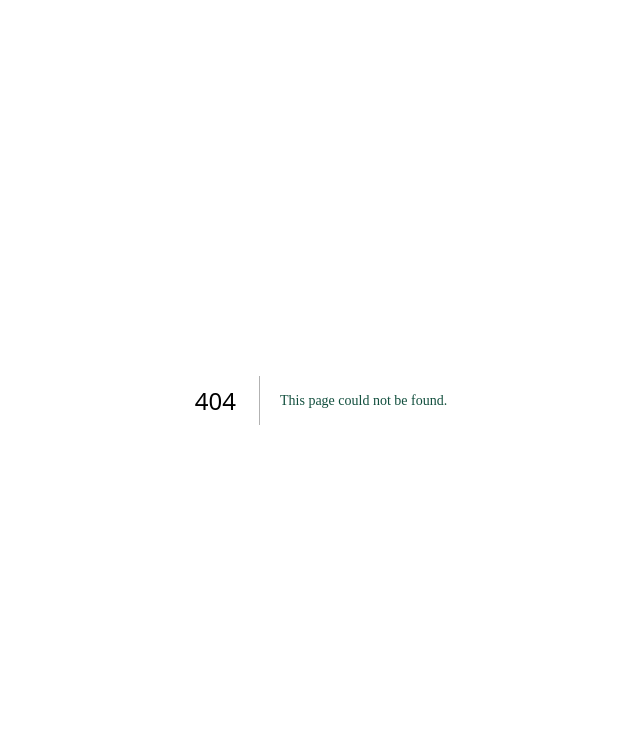
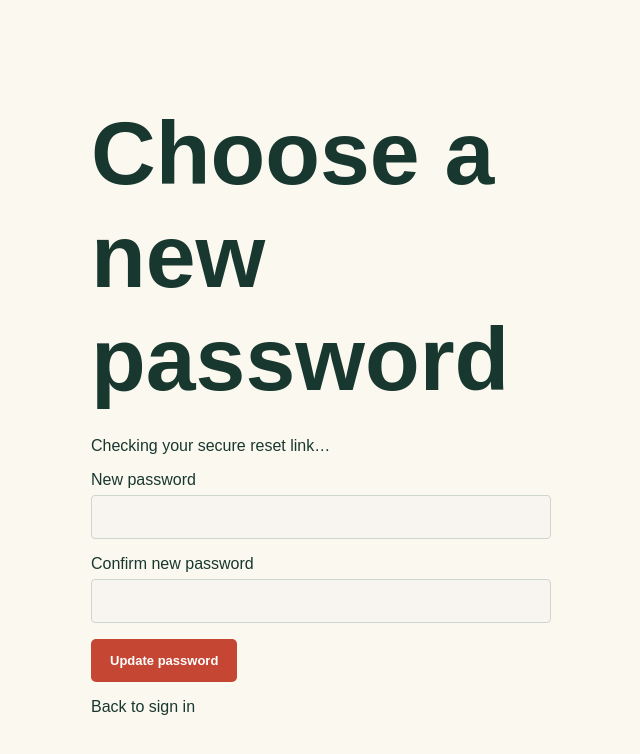
Before and after one commit to ApexHorizon80/sassy-salsa, a Next.js app: page /reset-password in a window 1280 px wide. Before the commit this address had no page. Shown: the top 754 px of the page, without its empty margins (319-959 px from the left). Built offline with nearby package versions, Linux system fonts and the light colour scheme; no server answers.

Commit message:
Add production password recovery flow

```diff
--- /dev/null
+++ b/app/forgot-password/page.tsx
@@ -0,0 +1,5 @@
+import { ForgotPasswordForm } from '@/components/ForgotPasswordForm';
+
+export const metadata = { title: 'Forgot password', robots: { index: false, follow: false } };
+
+export default function ForgotPasswordPage() { return <main className="auth-page"><ForgotPasswordForm /></main>; }
--- /dev/null
+++ b/app/reset-password/page.tsx
@@ -0,0 +1,5 @@
+import { ResetPasswordForm } from '@/components/ResetPasswordForm';
+
+export const metadata = { title: 'Reset password', robots: { index: false, follow: false } };
+
+export default function ResetPasswordPage() { return <main className="auth-page"><ResetPasswordForm /></main>; }
--- a/components/AuthForm.tsx
+++ b/components/AuthForm.tsx
@@ -6,5 +6,5 @@ import { getSupabaseBrowserClient } from '@/lib/supabase';
 export function AuthForm({ mode }: { mode: 'sign-in' | 'sign-up' }) {
   const router = useRouter(); const [email, setEmail] = useState(''); const [password, setPassword] = useState(''); const [fullName, setFullName] = useState(''); const [message, setMessage] = useState(''); const [error, setError] = useState(''); const [loading, setLoading] = useState(false);
   async function submit(event: FormEvent) { event.preventDefault(); setError(''); setMessage(''); if (!email.trim() || !/^\S+@\S+\.\S+$/.test(email)) return setError('Enter a valid email address.'); if (password.length < 6) return setError('Password must be at least 6 characters.'); if (mode === 'sign-up' && !fullName.trim()) return setError('Enter your full name.'); const client = getSupabaseBrowserClient(); if (!client) return setError('Authentication is not configured.'); setLoading(true); const result = mode === 'sign-up' ? await client.auth.signUp({ email: email.trim(), password, options: { data: { full_name: fullName.trim() } } }) : await client.auth.signInWithPassword({ email: email.trim(), password }); setLoading(false); if (result.error) return setError(mode === 'sign-up' ? 'We could not create your account. Please try again.' : 'Sign in failed. Check your email and password.'); if (mode === 'sign-up' && !result.data.session) return setMessage('Account created. Check your email to confirm your account, then sign in.'); router.push('/account'); router.refresh(); }
-  return <form className="auth-form" onSubmit={submit}><h1>{mode === 'sign-up' ? 'Create your account' : 'Welcome back'}</h1>{mode === 'sign-up' && <label>Full name<input value={fullName} onChange={(e) => setFullName(e.target.value)} autoComplete="name" /></label>}<label>Email<input type="email" value={email} onChange={(e) => setEmail(e.target.value)} autoComplete="email" /></label><label>Password<input type="password" value={password} onChange={(e) => setPassword(e.target.value)} autoComplete={mode === 'sign-up' ? 'new-password' : 'current-password'} /></label>{error && <p role="alert">{error}</p>}{message && <p role="status">{message}</p>}<button className="btn btn-primary" disabled={loading}>{loading ? 'Please wait…' : mode === 'sign-up' ? 'Create Account' : 'Sign In'}</button><p>{mode === 'sign-up' ? <>Already have an account? <a href="/sign-in">Sign in</a></> : <>New here? <a href="/create-account">Create an account</a></>}</p></form>;
+  return <form className="auth-form" onSubmit={submit}><h1>{mode === 'sign-up' ? 'Create your account' : 'Welcome back'}</h1>{mode === 'sign-up' && <label>Full name<input value={fullName} onChange={(e) => setFullName(e.target.value)} autoComplete="name" /></label>}<label>Email<input type="email" value={email} onChange={(e) => setEmail(e.target.value)} autoComplete="email" /></label><label>Password<input type="password" value={password} onChange={(e) => setPassword(e.target.value)} autoComplete={mode === 'sign-up' ? 'new-password' : 'current-password'} /></label>{mode === 'sign-in' && <a className="text-link" href="/forgot-password">Forgot password?</a>}{error && <p role="alert">{error}</p>}{message && <p role="status">{message}</p>}<button className="btn btn-primary" disabled={loading}>{loading ? 'Please wait…' : mode === 'sign-up' ? 'Create Account' : 'Sign In'}</button><p>{mode === 'sign-up' ? <>Already have an account? <a href="/sign-in">Sign in</a></> : <>New here? <a href="/create-account">Create an account</a></>}</p></form>;
 }
--- /dev/null
+++ b/components/ResetPasswordForm.tsx
@@ -0,0 +1,50 @@
+'use client';
+
+import { FormEvent, useEffect, useState } from 'react';
+import { getSupabaseBrowserClient } from '@/lib/supabase';
+
+export function ResetPasswordForm() {
+  const [ready, setReady] = useState(false);
+  const [newPassword, setNewPassword] = useState('');
+  const [confirmation, setConfirmation] = useState('');
+  const [message, setMessage] = useState('');
+  const [error, setError] = useState('');
+  const [loading, setLoading] = useState(false);
+
+  useEffect(() => {
+    const supabase = getSupabaseBrowserClient();
+    if (!supabase) {
+      setError('Authentication is not configured.');
+      return;
+    }
+    let active = true;
+    supabase.auth.getSession().then(({ data }) => {
+      if (active) setReady(Boolean(data.session));
+    });
+    const { data: listener } = supabase.auth.onAuthStateChange((event, session) => {
+      if (active && (event === 'PASSWORD_RECOVERY' || session)) setReady(true);
+    });
+    return () => { active = false; listener.subscription.unsubscribe(); };
+  }, []);
+
+  async function submit(event: FormEvent) {
+    event.preventDefault();
+    setError('');
+    setMessage('');
+    if (!ready) return setError('This reset link is invalid or has expired. Request a new one.');
+    if (newPassword.length < 6) return setError('Password must be at least 6 characters.');
+    if (newPassword !== confirmation) return setError('Passwords do not match.');
+    const supabase = getSupabaseBrowserClient();
+    if (!supabase) return setError('Authentication is not configured.');
+    setLoading(true);
+    const { error: updateError } = await supabase.auth.updateUser({ password: newPassword });
+    setLoading(false);
+    if (updateError) return setError('We could not update your password. Please request a new reset link.');
+    setMessage('Your password has been changed successfully.');
+    setNewPassword('');
+    setConfirmation('');
+  }
+
+  if (message) return <section className="auth-form"><h1>Password updated</h1><p role="status">{message}</p><a className="btn btn-primary" href="/sign-in">Back to sign in</a></section>;
+  return <form className="auth-form" onSubmit={submit}><h1>Choose a new password</h1><p>{ready ? 'Enter and confirm your new password below.' : 'Checking your secure reset link…'}</p><label>New password<input type="password" value={newPassword} onChange={(e) => setNewPassword(e.target.value)} autoComplete="new-password" disabled={!ready} /></label><label>Confirm new password<input type="password" value={confirmation} onChange={(e) => setConfirmation(e.target.value)} autoComplete="new-password" disabled={!ready} /></label>{error && <p role="alert">{error}</p>}<button className="btn btn-primary" disabled={loading || !ready}>{loading ? 'Please wait…' : 'Update password'}</button><p><a href="/sign-in">Back to sign in</a></p></form>;
+}
```
Also changed, not shown: components/ForgotPasswordForm.tsx (added, +29 -0 lines).
